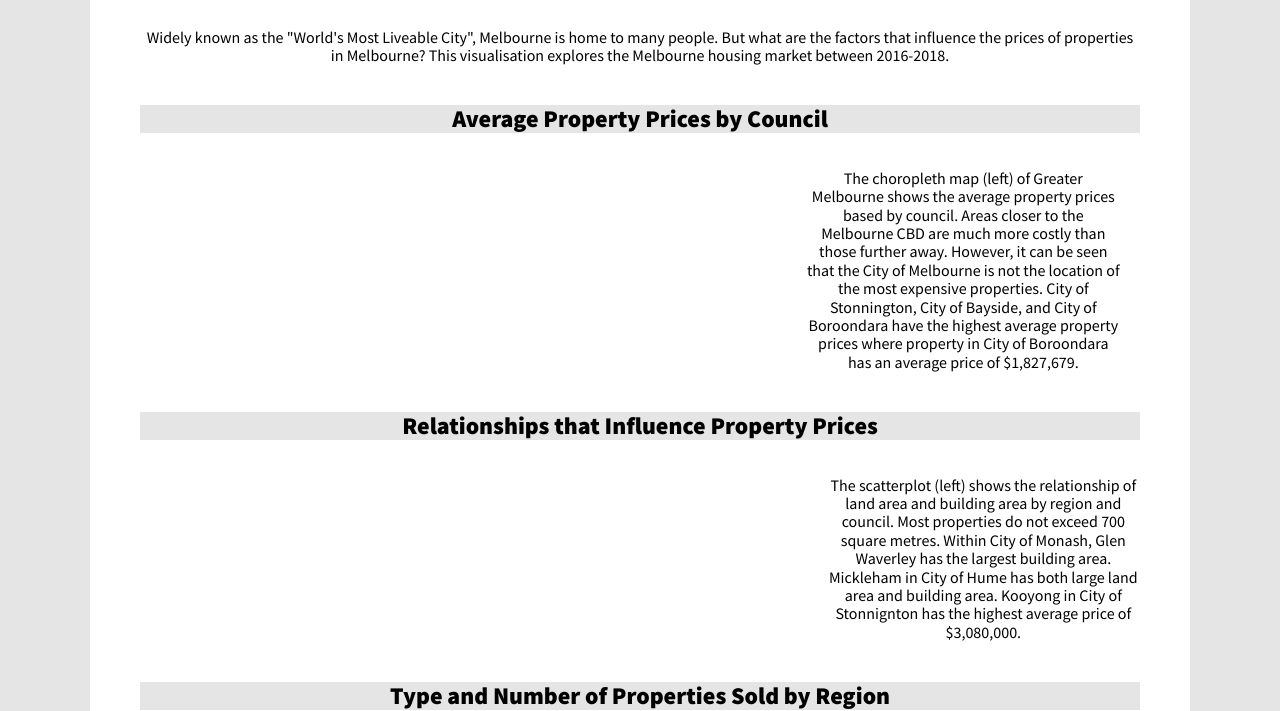
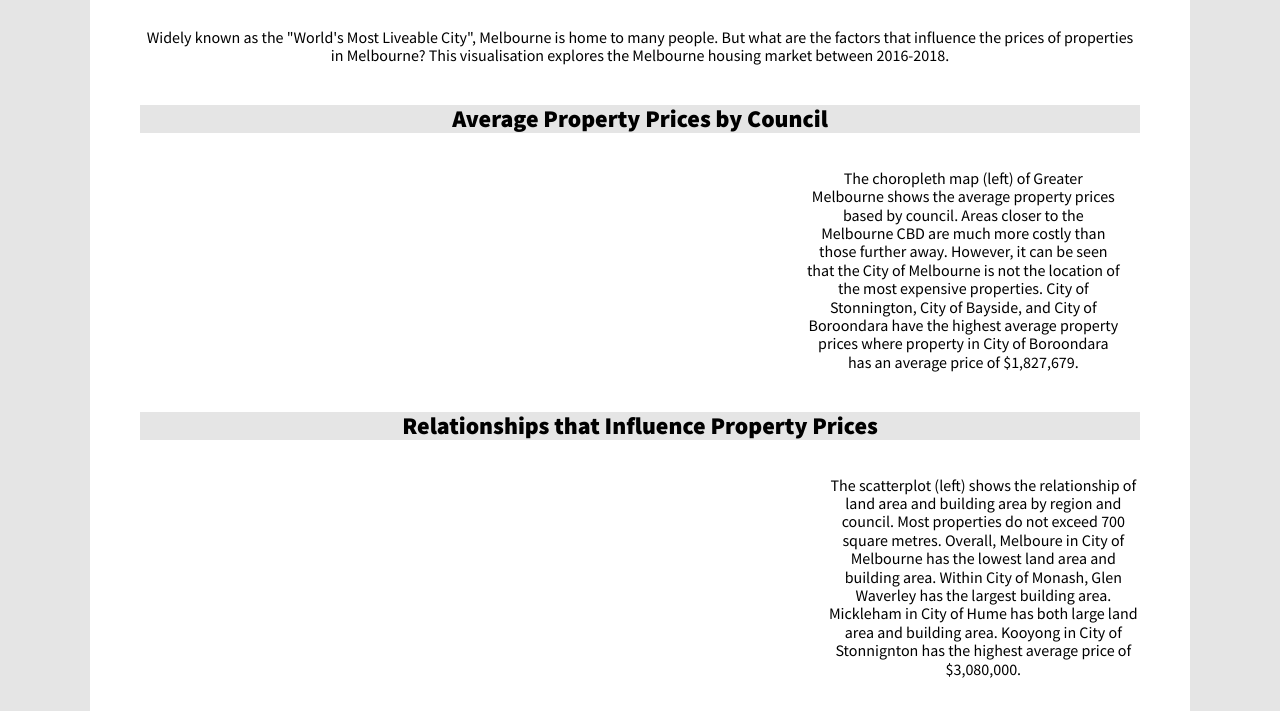
Before and after one commit to damian-ngau/the_melbourne_housing_market, a plain HTML site: page the_melbourne_housing_market/index.html in a window 1280 px wide. Shown: the part 245-956 px from the top of the page. Drawn offline with nearby package versions, Linux system fonts and the light colour scheme; a script that the page names is missing.

Commit message:
Update index.html

```diff
--- a/the_melbourne_housing_market/index.html
+++ b/the_melbourne_housing_market/index.html
@@ -110,6 +110,7 @@
             <p>
               The scatterplot (left) shows the relationship of land area and building area by region and council.
               Most properties do not exceed 700 square metres.
+              Overall, Melboure in City of Melbourne has the lowest land area and building area.
               Within City of Monash, Glen Waverley has the largest building area.
               Mickleham in City of Hume has both large land area and building area.
               Kooyong in City of Stonnignton has the highest average price of $3,080,000.
```
